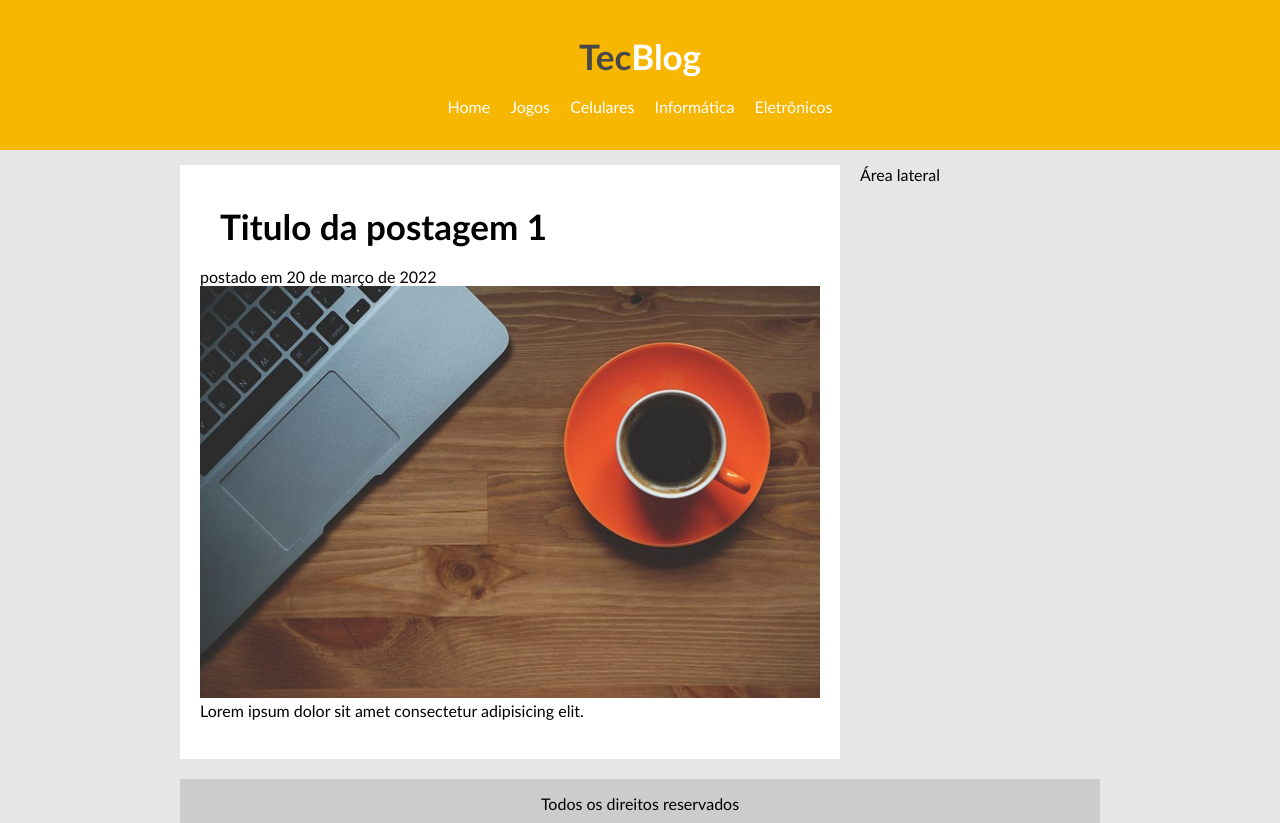
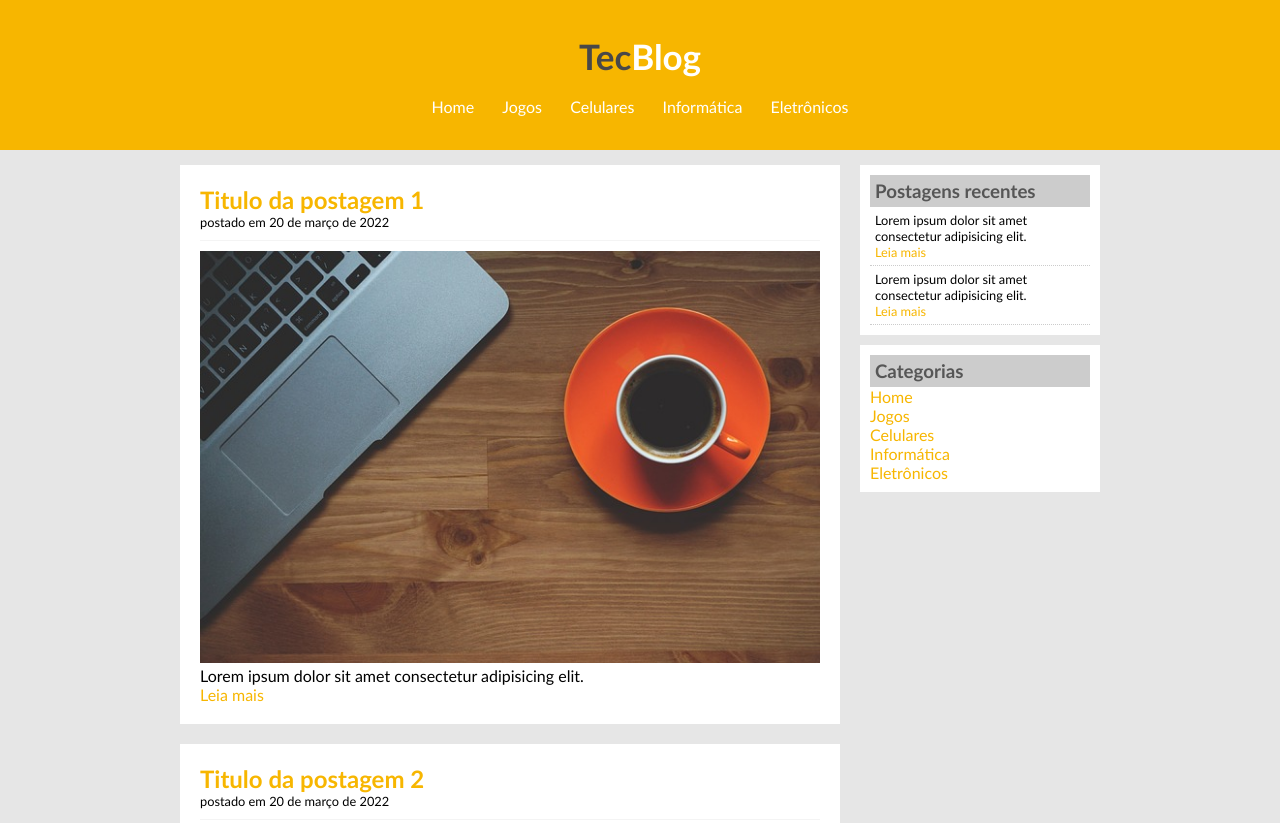
Before and after one commit to nobreaz/Web-DEV, a plain HTML site: page secao6/TecBlog/index.html in a window 1280 px wide. Shown: the top 823 px of the page. Drawn offline with Linux system fonts and the light colour scheme.

Commit message:
Finalização TecBlog

```diff
--- a/secao6/TecBlog/estilo.css
+++ b/secao6/TecBlog/estilo.css
@@ -9,22 +9,41 @@ body{
     background: #e6e6e6;
 }
 
-h2{
+h1{
     font-size: 35px;
     padding: 20px;
 }
+h2{
+    color: #f7b600;
+}
+
+h3{
+    background: #ccc;
+    padding: 5px;
+    color: #565656;
+}
 
 a{
-    color: white;
     text-decoration: none;
-    padding: 8px;
+
 }
+
 a:link, a:visited{
-    color: #fff;
+    color: #f7b600;
 }
 a:hover{
+    text-decoration: underline;
+}
+
+#cabecalho a:link, #cabecalho a:visited{
+    color: #fff;
+    padding: 8px 12px;
+    text-decoration: none;
+}
+#cabecalho a:hover{
     background-color: white;
     color: #f7b600;
+    text-decoration: none;
 }
 
 #cabecalho{
@@ -67,3 +86,23 @@ a:hover{
 .foto{
     width: 620px;
 }
+
+.data-postagem{
+    font-size: 0.8em;
+    border-bottom: 1px solid #f4f4f4;
+    padding-bottom: 10px;
+    margin-bottom: 10px;
+    display: block;
+}
+
+.postagem-lateral{
+    background: white;
+    padding: 10px;
+    margin-bottom: 10px;
+}
+
+.texto-lateral{
+    font-size: 0.8em;
+    padding: 5px;
+    border-bottom: 1px dotted #ccc;
+}
--- a/secao6/TecBlog/index.html
+++ b/secao6/TecBlog/index.html
@@ -8,7 +8,7 @@
 
     <body>
         <div id="cabecalho">
-            <h2><span style="color: rgb(73, 72, 72);">Tec</span><span style="color: white;">Blog</span></h2>
+            <h1><span style="color: rgb(73, 72, 72);">Tec</span><span style="color: white;">Blog</span></h1>
             <nav>
                 <a href="index.html">Home</a>
                 <a href="jogos.html">Jogos</a>
@@ -20,6 +20,7 @@
 
         <div id="principal">
             <div id="conteudo">
+                <!-- Abertura postagem -->
                 <div class="postagem">
                     <h2>Titulo da postagem 1</h2>
                     <span class="data-postagem">postado em 20 de março de 2022</span>
@@ -27,9 +28,37 @@
                     <p>Lorem ipsum dolor sit amet consectetur adipisicing elit.</p>
                     <a href="">Leia mais</a>
                 </div>  <!-- Fim postagem-->
+                <!-- Abertura postagem -->
+                <div class="postagem">
+                    <h2>Titulo da postagem 2</h2>
+                    <span class="data-postagem">postado em 20 de março de 2022</span>
+                    <img src="imagens/imagem2.jpg" class="foto">
+                    <p>Lorem ipsum dolor sit amet consectetur adipisicing elit.</p>
+                    <a href="">Leia mais</a>
+                </div>  <!-- Fim postagem-->
             </div>  <!-- Fim conteudo-->
+            <!-- Abertura lateral-->
             <div id="lateral">
-                Área lateral
+                <!-- Abertura postagem lateral-->
+                <div class="postagem-lateral">
+                    <h3>Postagens recentes</h3>
+                    <div class="texto-lateral">
+                        <p>Lorem ipsum dolor sit amet consectetur adipisicing elit.</p>
+                        <a href="">Leia mais</a>
+                    </div>  <!-- Fim texto lateral-->
+                    <div class="texto-lateral">
+                        <p>Lorem ipsum dolor sit amet consectetur adipisicing elit.</p>
+                        <a href="">Leia mais</a>
+                    </div>  <!-- Fim texto lateral-->
+                </div>  <!-- Fim postagem lateral-->
+                <div class="postagem-lateral">
+                    <h3>Categorias</h3>
+                    <a href="index.html">Home</a><br>
+                    <a href="jogos.html">Jogos</a><br>
+                    <a href="celulares.html">Celulares</a><br>
+                    <a href="informatica.html">Informática</a><br>
+                    <a href="eletronicos.html">Eletrônicos</a><br>
+                </div>  <!-- Fim postagem lateral-->
             </div>  <!-- Fim lateral-->
             <div id="rodape">
                 Todos os direitos reservados
```
